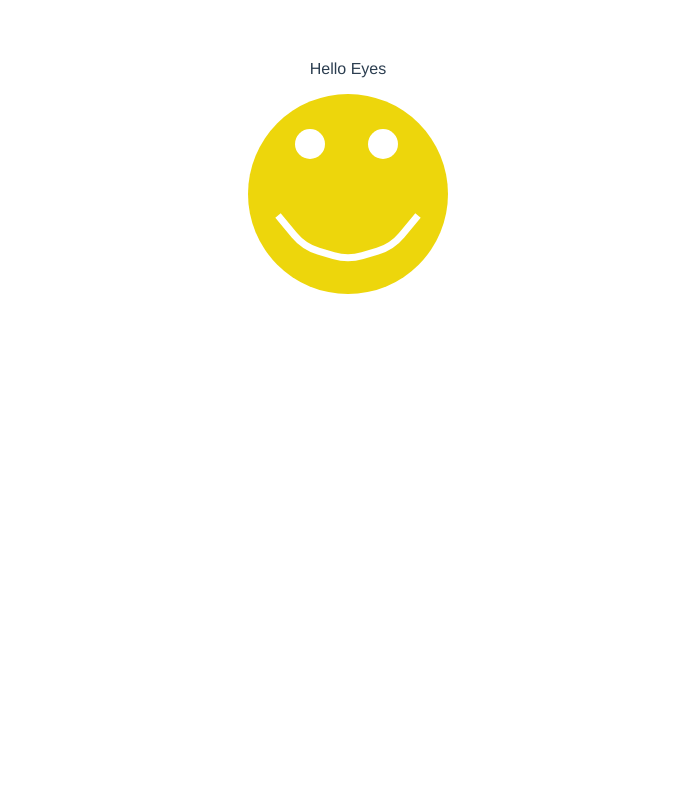
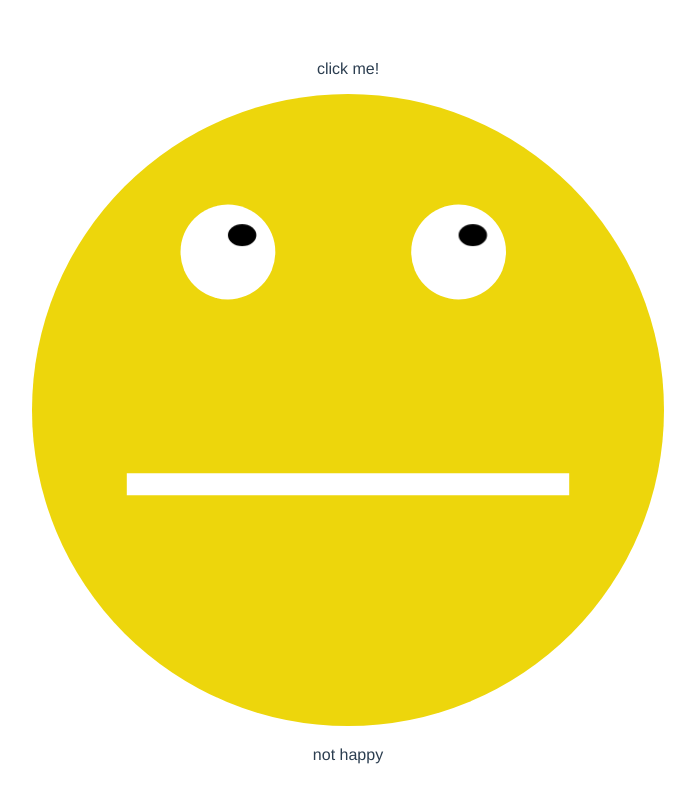
Before and after one commit to dev-ale/webcl-2020-vue-svg-animation, a Vue app: page / in a window 1280 px wide. Shown: the whole page, without its empty margins (292-987 px from the left). Built offline with nearby package versions, Linux system fonts and the light colour scheme.

Commit message:
Css Klasse hinzugefügt dür bewegung der Augen

```diff
--- a/src/components/Eyes.vue
+++ b/src/components/Eyes.vue
@@ -1,16 +1,19 @@
 <template>
     <div>
-        <p>Hello Eyes</p>
+        <p>click me!</p>
         <div>
-
-            <svg width="200" height="200" viewBox="0 0 200 200" fill="none" xmlns="http://www.w3.org/2000/svg">
+            <svg width=50% height=50% viewBox="0 0 200 200" fill="none" xmlns="http://www.w3.org/2000/svg">
                 <circle @click="toggleHappy" cx="100" cy="100" r="100" :fill="color"/>
                 <circle cx="62" cy="50" r="15" fill="white"/>
                 <circle cx="135" cy="50" r="15" fill="white"/>
-                <line v-if="this.happyStatus" x1="30" y1="123.5" x2="170" y2="123.5" stroke="white" stroke-width="7"/>
-                <path v-if="!this.happyStatus" d="M30 121.5L46.3813 141.189C52.655 148.73 61.0079 154.258 70.4003 157.086L85.5827 161.658C94.9857 164.49 105.014 164.49 114.417 161.658L129.6 157.086C138.992 154.258 147.345 148.73 153.619 141.189L170 121.5" stroke="white" stroke-width="7"/>
+                <line v-if="!this.happyStatus" x1="30" y1="123.5" x2="170" y2="123.5" stroke="white" stroke-width="7"/>
+                <path v-if="this.happyStatus" d="M30 121.5L46.3813 141.189C52.655 148.73 61.0079 154.258 70.4003 157.086L85.5827 161.658C94.9857 164.49 105.014 164.49 114.417 161.658L129.6 157.086C138.992 154.258 147.345 148.73 153.619 141.189L170 121.5" stroke="white" stroke-width="7"/>
+                <circle class="moving-eyes" cx="139.5" cy="57.5" r="4.5" fill="black"/>
+                <circle class="moving-eyes" cx="66.5" cy="57.5" r="4.5" fill="black"/>
             </svg>
+
         </div>
+        <p>{{happyMessage}}</p>
     </div>
 </template>
 
@@ -20,12 +23,45 @@
             data:() => ({
                 color: '#EDD60C',
                 happyStatus: false,
+                happyMessage: 'not happy'
             }),
             methods: {
                 toggleHappy() {
                     this.happyStatus = !this.happyStatus;
+                    this.happyMessage = (this.happyStatus ? 'is happy' : 'not happy');
                 }
             }
     }
 
 </script>
+
+<style>
+    .moving-eyes{
+        position: absolute;
+        z-index: 2;
+        height: 15%;
+        width: 15%;
+        top: 1%;
+        left:5%;
+        animation: lookingAround 2s infinite;
+    }
+    @keyframes lookingAround {
+        0% {    transform: rotateX(20deg)    }
+        10% {    transform: rotateY(15deg)    }
+        20% {    transform: rotateY(20deg)    }
+        30% {    transform: rotateY(15deg)    }
+        40% {   transform: rotateX(20deg)    }
+        50% {   transform: rotateX(25deg)    }
+        60% {   transform: rotateX(30deg)    }
+        70% {    transform: rotateX(35deg)    }
+        80% {    transform: rotateX(40deg)    }
+        90% {   transform: rotateX(30deg)    }
+        100% {   transform: rotateX(25deg)    }
+
+    }
+
+    @keyframes rotate{
+        0%{transform: rotate(0deg);}
+        100%{transform: rotate(5deg);}
+    }
+</style>
```
